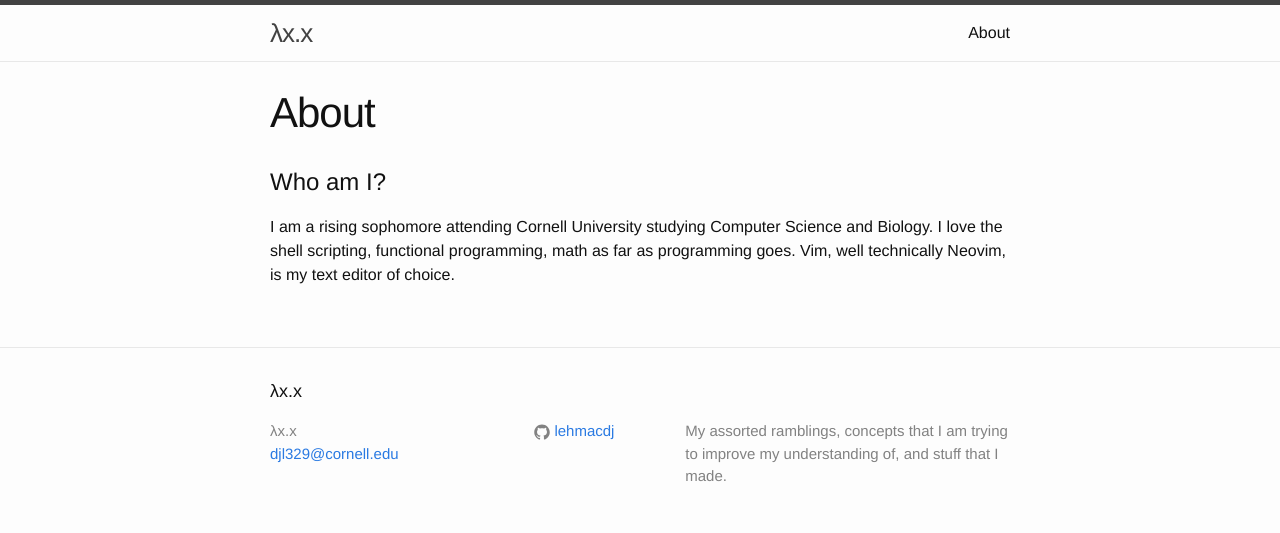
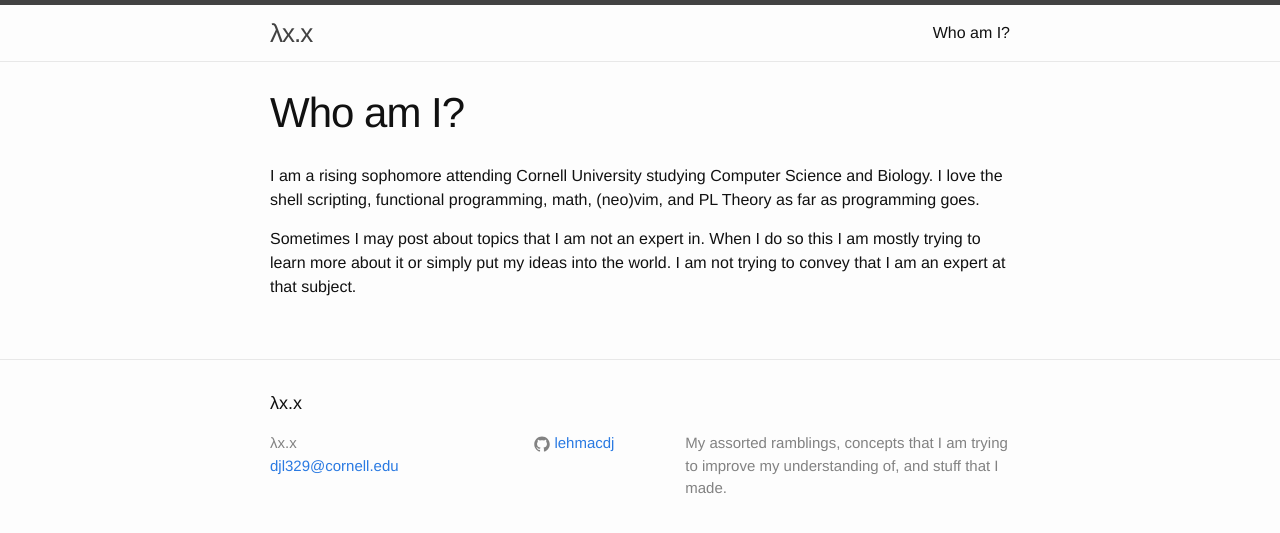
Before and after one commit to lehmacdj/blog, a Jekyll site: the page built from about.md, in a window 1280 px wide. Shown: the top 533 px of the page. Built offline with Jekyll 4.4.1, drawn with Linux system fonts in a browser that asks for light colours.

Commit message:
Update my description

```diff
--- a/about.md
+++ b/about.md
@@ -1,11 +1,13 @@
 ---
 layout: page
-title: About
+title: Who am I?
 permalink: /about/
 ---
 
-# Who am I?
+I am a rising sophomore attending Cornell University studying Computer Science
+and Biology. I love the shell scripting, functional programming, math, (neo)vim,
+and PL Theory as far as programming goes.
 
-I am a rising sophomore attending Cornell University studying Computer Science
-and Biology. I love the shell scripting, functional programming, math as far as
-programming goes. Vim, well technically Neovim, is my text editor of choice.
+Sometimes I may post about topics that I am not an expert in. When I do so this
+I am mostly trying to learn more about it or simply put my ideas into the world.
+I am not trying to convey that I am an expert at that subject.
```
